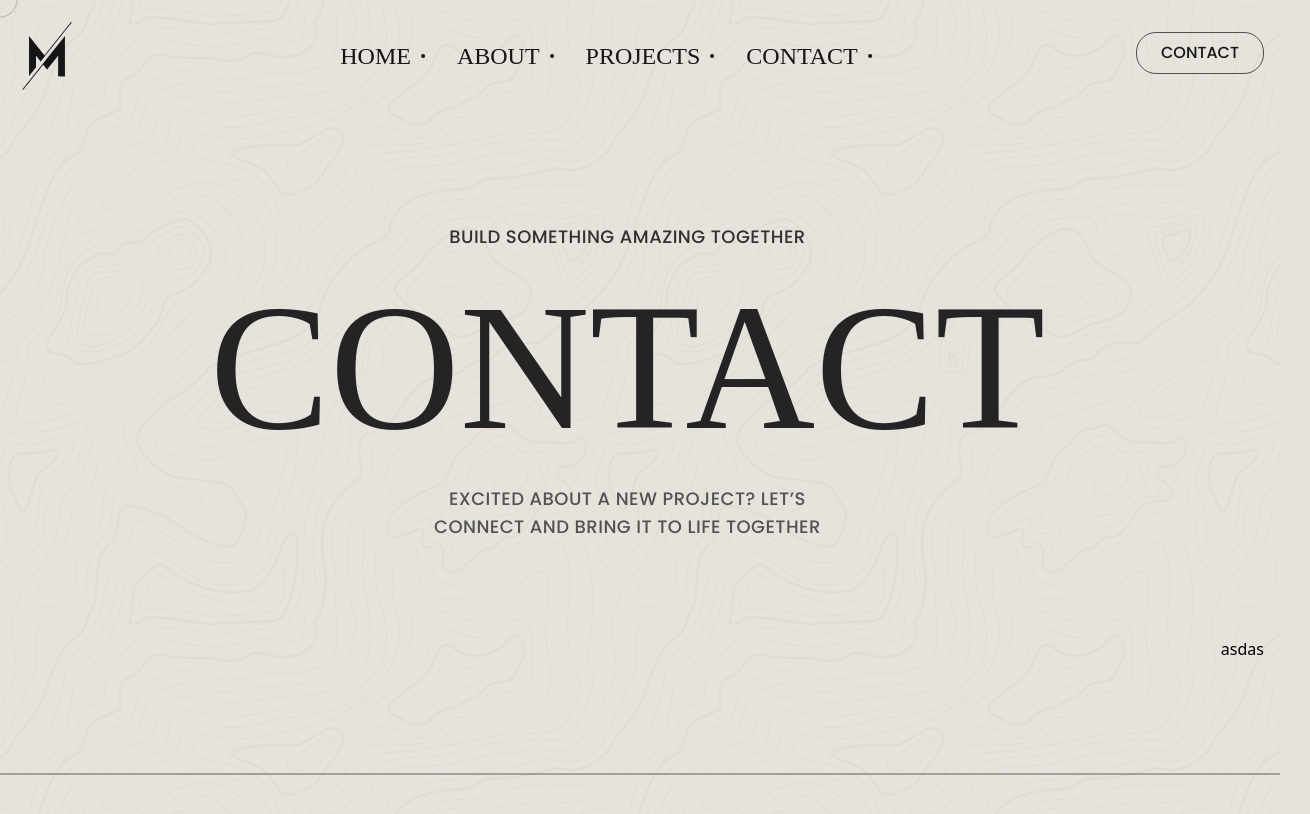
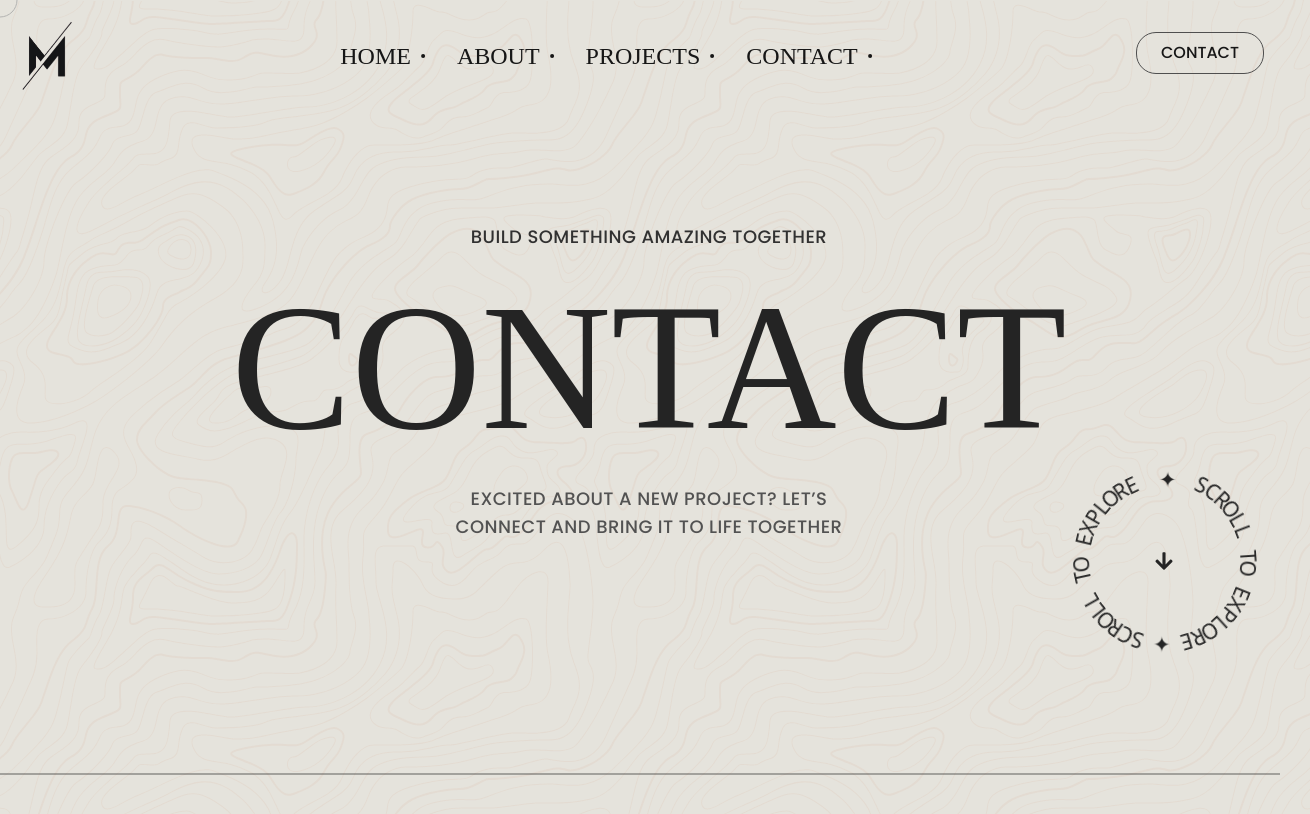
Before and after one commit to Munna-Scriptz/Portfolio, a React (Vite) app: page /contact in a window 1280 px wide. Shown: the top 814 px of the page, 1310 px wide, since content can reach past the window. Built offline with nearby package versions, Linux system fonts and the light colour scheme; a web font is replaced by a local one.

Commit message:
Contact Banner Complete Circular Text added

```diff
--- a/package.json
+++ b/package.json
@@ -15,6 +15,7 @@
     "aos": "^2.3.4",
     "framer-motion": "^12.23.6",
     "gsap": "^3.13.0",
+    "motion": "^12.23.12",
     "react": "^19.1.0",
     "react-countup": "^6.5.3",
     "react-dom": "^19.1.0",
--- a/src/components/Contact/ContactBan.jsx
+++ b/src/components/Contact/ContactBan.jsx
@@ -1,17 +1,18 @@
 import React from 'react'
 import Magnet from '../effects/Magnet'
 // ---------Icons
-import { FaFacebookF } from "react-icons/fa";
+import { FaArrowDown, FaFacebookF } from "react-icons/fa";
 import { FaInstagram } from "react-icons/fa";
 import { FaXTwitter } from "react-icons/fa6";
 import { FaGithub } from "react-icons/fa";
 import { FaLinkedinIn } from "react-icons/fa";
+import CircularText from '../effects/CircularText';
 const ContactBan = () => {
   return (
     <>
     <section id='ContactBanner' className='py-[112px]'>
         <div className="container">
-            <div id="Banner-Row" className='flex items-end justify-between'>
+            <div id="Banner-Row" className='flex items-end justify-between relative'>
                 {/* -----Social Media Button------- */}
                 <div data-aos="fade-right" data-aos-duration="2200" data-aos-delay="4500" data-aos-easing="ease-in-sine"  className='mt-10 flex flex-col gap-7'>
                             <Magnet padding={20} disabled={false} magnetStrength={2}>
@@ -37,7 +38,18 @@ const ContactBan = () => {
                     <p className='font-poppins uppercase text-lg text-[#525252] tracking-wide font-medium text-center mx-auto w-[400px]'>Excited about a new project? Let’s connect and bring it to life together</p>
                 </div>
                 {/* -----Explore More------- */}
-                <h1>asdas</h1>
+                <div className='absolute right-0 bottom-0'>
+                    <CircularText
+                        text=" SCROLL TO EXPLORE ✦ SCROLL TO EXPLORE  ✦ "
+                        onHover="speedUp"
+                        spinDuration={20}
+                        className="custom-class z-10"
+                    />
+                    <div className="absolute inset-0 flex items-center justify-center">
+                        <FaArrowDown className="text-xl text-[#242424]" />
+                    </div>
+                </div>
+                <div></div>
             </div>
         </div>
     </section>
--- /dev/null
+++ b/src/components/effects/CircularText.jsx
@@ -0,0 +1,111 @@
+import { useEffect } from 'react';
+import { motion, useAnimation, useMotionValue } from 'motion/react';
+
+const getRotationTransition = (duration, from, loop = true) => ({
+  from,
+  to: from + 360,
+  ease: 'linear',
+  duration,
+  type: 'tween',
+  repeat: loop ? Infinity : 0
+});
+
+const getTransition = (duration, from) => ({
+  rotate: getRotationTransition(duration, from),
+  scale: {
+    type: 'spring',
+    damping: 20,
+    stiffness: 300
+  }
+});
+
+const CircularText = ({ text, spinDuration = 20, onHover = 'speedUp', className = '' }) => {
+  const letters = Array.from(text);
+  const controls = useAnimation();
+  const rotation = useMotionValue(0);
+
+  useEffect(() => {
+    const start = rotation.get();
+    controls.start({
+      rotate: start + 360,
+      scale: 1,
+      transition: getTransition(spinDuration, start)
+    });
+  }, [spinDuration, text, onHover, controls, rotation]);
+
+  const handleHoverStart = () => {
+    const start = rotation.get();
+    if (!onHover) return;
+
+    let transitionConfig;
+    let scaleVal = 1;
+
+    switch (onHover) {
+      case 'slowDown':
+        transitionConfig = getTransition(spinDuration * 2, start);
+        break;
+      case 'speedUp':
+        transitionConfig = getTransition(spinDuration / 4, start);
+        break;
+      case 'pause':
+        transitionConfig = {
+          rotate: { type: 'spring', damping: 20, stiffness: 300 },
+          scale: { type: 'spring', damping: 20, stiffness: 300 }
+        };
+        scaleVal = 1;
+        break;
+      case 'goBonkers':
+        transitionConfig = getTransition(spinDuration / 20, start);
+        scaleVal = 0.8;
+        break;
+      default:
+        transitionConfig = getTransition(spinDuration, start);
+    }
+
+    controls.start({
+      rotate: start + 360,
+      scale: scaleVal,
+      transition: transitionConfig
+    });
+  };
+
+  const handleHoverEnd = () => {
+    const start = rotation.get();
+    controls.start({
+      rotate: start + 360,
+      scale: 1,
+      transition: getTransition(spinDuration, start)
+    });
+  };
+
+  return (
+    <motion.div
+      className={`m-0 mx-auto rounded-full w-[200px] h-[200px] relative text-[#242424] font-medium text-center cursor-pointer origin-center ${className}`}
+      style={{ rotate: rotation }}
+      initial={{ rotate: 0 }}
+      animate={controls}
+      onMouseEnter={handleHoverStart}
+      onMouseLeave={handleHoverEnd}
+    >
+      {letters.map((letter, i) => {
+        const rotationDeg = (360 / letters.length) * i;
+        const factor = Math.PI / letters.length;
+        const x = factor * i;
+        const y = factor * i;
+        const transform = `rotateZ(${rotationDeg}deg) translate3d(${x}px, ${y}px, 0)`;
+
+        return (
+          <span
+            key={i}
+            className="absolute inline-block inset-0 text-[21px] transition-all duration-500 ease-[cubic-bezier(0,0,0,1)]"
+            style={{ transform, WebkitTransform: transform }}
+          >
+            {letter}
+          </span>
+        );
+      })}
+    </motion.div>
+  );
+};
+
+export default CircularText;
```
Also changed, not shown: 1 other file (tests, documents, lock files or other folders).
